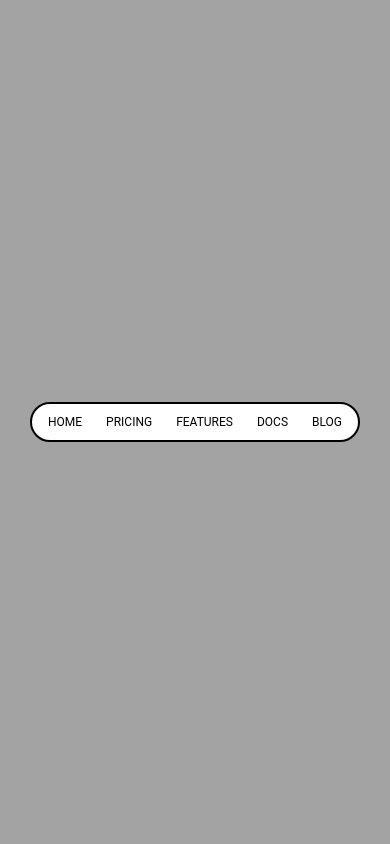
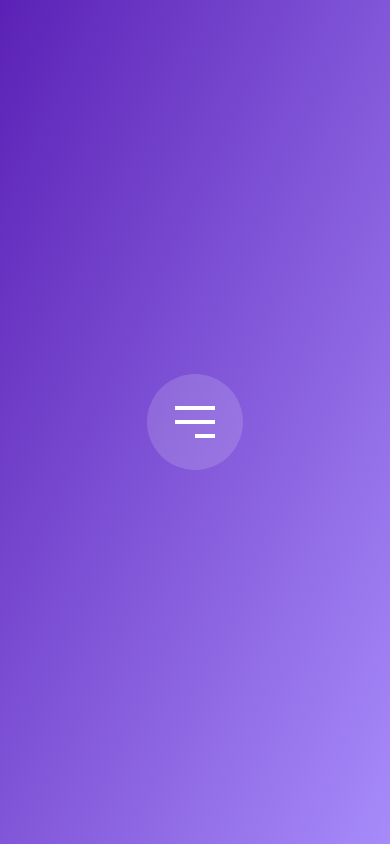
Before and after one commit to jahansid/ui-jahan, a React (Vite) app: page / in a window 390 px wide. Built offline with nearby package versions, Linux system fonts and the light colour scheme.

Commit message:
HamburgerBar menu added

```diff
--- a/src/App.jsx
+++ b/src/App.jsx
@@ -2,7 +2,8 @@
 // import NavTabs from "./components/NavTabs";
 // import TiltCard from "./components/TiltCard";
 
-import { AnimatedTabSlider } from "./components/AnimatedTabSlider";
+// import { AnimatedTabSlider } from "./components/AnimatedTabSlider";
+import HamburgerBar from "./components/HamburgerBar";
 // import RevealText from "./components/RevealText";
 
 export default function App() {
@@ -12,7 +13,8 @@ export default function App() {
     {/* <AuroraBackground /> */}
     {/* <NavTabs /> */}
     {/* <RevealText /> */}
-    <AnimatedTabSlider />
+    {/* <AnimatedTabSlider /> */}
+    <HamburgerBar />
 
   </div>
   )
--- /dev/null
+++ b/src/components/HamburgerBar.jsx
@@ -0,0 +1,88 @@
+import { motion, MotionConfig } from 'framer-motion';
+import { useState } from 'react';
+
+function HamburgerBar() {
+  return (
+<div className=" grid h-screen place-content-center bg-gradient-to-br from-violet-800 to-violet-400">
+    <AnimatedHamburgerButton />
+  </div>   )
+}
+
+const BARVARIANTS = {
+    topbar: {
+      open: {
+        rotate: ["0deg", "0deg", "45deg"],
+        top: ["35%", "50%", "50%"],
+      },
+      closed: {
+        rotate: ["45deg", "0deg", "0deg"],
+        top: ["50%", "50%", "35%"],
+      },
+    },
+    middlebar: {
+      open: {
+        rotate: ["0deg", "0deg", "-45deg"],
+      },
+      closed: {
+        rotate: ["-45deg", "0deg", "0deg"],
+      },
+    },
+    bottombar: {
+      open: {
+        rotate: ["0deg", "0deg", "45deg"],
+        bottom: ["35%", "50%", "50%"],
+        left: "50%",
+      },
+      closed: {
+        rotate: ["45deg", "0deg", "0deg"],
+        bottom: ["50%", "50%", "35%"],
+        left: "calc(50% + 10px)",
+      },
+    },
+  };
+
+const AnimatedHamburgerButton = () => {
+    const [active, setActive] = useState(false);
+    return (
+      <MotionConfig
+        transition={{
+          duration: 0.5,
+          ease: "easeInOut",
+        }}
+      >
+        <motion.button
+          initial={false}
+          animate={active ? "open" : "closed"}
+          onClick={() => setActive((prev) => !prev)}
+          className="relative size-24 rounded-full bg-white/15 transition-colors hover:bg-white/25"
+        >
+          <motion.span
+            variants={BARVARIANTS.topbar}
+            className="absolute h-1 w-10 bg-white"
+            style={{ y: "-50%", left: "50%", x: "-50%", top: "35%" }}
+          />
+          <motion.span
+            variants={BARVARIANTS.middlebar}
+            className="absolute h-1 w-10 bg-white"
+            style={{ left: "50%", x: "-50%", top: "50%", y: "-50%" }}
+          />
+          <motion.span
+            variants={BARVARIANTS.bottombar}
+            className="absolute h-1 w-5 bg-white"
+            style={{
+              x: "-50%",
+              y: "50%",
+              bottom: "35%",
+              left: "calc(50% + 10px)",
+            }}
+          />
+        </motion.button>
+      </MotionConfig>
+    );
+  };
+
+
+
+
+
+export default HamburgerBar;
```
